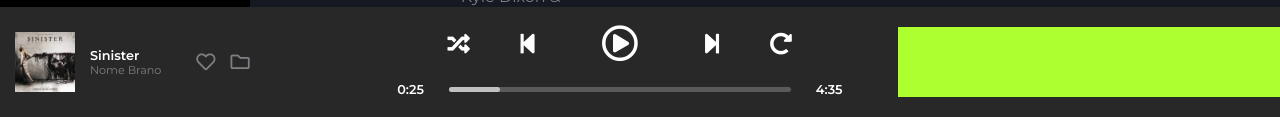
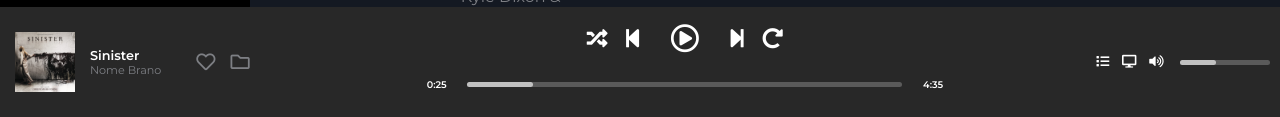
Before and after one commit to ALAM-97/html-css-spotifyweb, a plain HTML site: page index.html in a window 1280 px wide. Shown: the part 683-800 px from the top of the page. Drawn offline with Linux system fonts and the light colour scheme.

Commit message:
Responsiveness Added

```diff
--- a/css/style.css
+++ b/css/style.css
@@ -274,16 +274,15 @@ main div.main-content ul li {
 
 footer {
     display: flex;
-    justify-content: space-between;
+
     align-items: center;
 }
 
 .footer-right {
-    width: 300px;
     height: 70px;
-    background-color: #adff2f;
     display: flex;
     align-items: center;
+    justify-content: flex-end;
     flex-grow: 1;
 }
 
@@ -333,28 +332,36 @@ footer {
     flex-direction: column;
     align-items: center;
     flex-grow: 2;
+    margin: 0 15px;
 }
 
 .footer-mid-top {
     height: 50%;
+    width: 45%;
     display: flex;
     align-items: center;
+    justify-content: center;
     margin-top: 10px;
 }
 
 .footer-mid-top i {
-    font-size: 1.4rem;
-    padding: 1.5rem;
+    font-size: 1.3rem;
+    padding: 0 0.5rem;
 }
 
 i.fa-play-circle {
-    font-size: 2.3rem;
-    padding: 2.5rem;
+    font-size: 1.8rem;
+    padding: 0 1.3rem;
+}
+
+.fa-random,
+.fa-step-forward {
+    padding-right: 0.5rem;
 }
 
 .footer-mid-bottom {
     height: 50%;
-    width: 80%;
+    width: 100%;
     display: flex;
     align-items: center;
     margin-bottom: 10px;
@@ -362,11 +369,17 @@ i.fa-play-circle {
 
 .time-bar {
     position: relative;
-    margin: 0 25px;
+    margin: 0 1.3rem;
     height: 5px;
     width: 90%;
     background-color: #5a5a5a;
     border-radius: 2.5px;
+}
+
+.time-bar-left {
+    max-width: 90px;
+    min-width: 70px;
+    margin: 0 10px
 }
 
 .time-bar-passed {
@@ -380,11 +393,19 @@ i.fa-play-circle {
     background-color: #c1c1c1;
 }
 
+.time-bar-passed-left {
+    width: 40%;
+}
+
 .song-time {
-    font-size: 0.8rem;
+    font-size: 0.6rem;
     font-weight: 600;
 }
 
+.footer-right i {
+    padding: 0 0.4rem;
+    font-size: 0.8rem;
+}
 
 
 /* MEDIA QUERIES */
@@ -423,7 +444,7 @@ i.fa-play-circle {
     }
     .song-icons {
         display: flex;
-        flex-wrap: wrap;
+
     }
     .song-title {
         text-align: center;
@@ -431,6 +452,23 @@ i.fa-play-circle {
         font-size: 1.2rem;
         font-weight: 700;
     }
+    .footer-left {
+        margin-left: 5px;
+    }
+    .footer-left-icons {
+        display: flex;
+        flex-direction: column;
+        align-content: center;
+        font-size: 1rem;
+        margin-left: 1.2rem;
+    }
+    .footer-left-icons i {
+        margin: 0.1rem 0;
+    }
+    .song-info {
+        padding-left: 7px;
+    }
+
 }
 
 @media screen and (max-width: 600px) {
--- a/index.html
+++ b/index.html
@@ -214,7 +214,12 @@
             </div>
 
             <div class="footer-right">
-
+                <i class="fas fa-list"></i>
+                <i class="fas fa-desktop"></i>
+                <i class="fas fa-volume-up"></i>
+                <div class="time-bar time-bar-left">
+                    <div class="time-bar-passed time-bar-passed-left"></div>
+                </div>
             </div>
 
         </footer>
```
